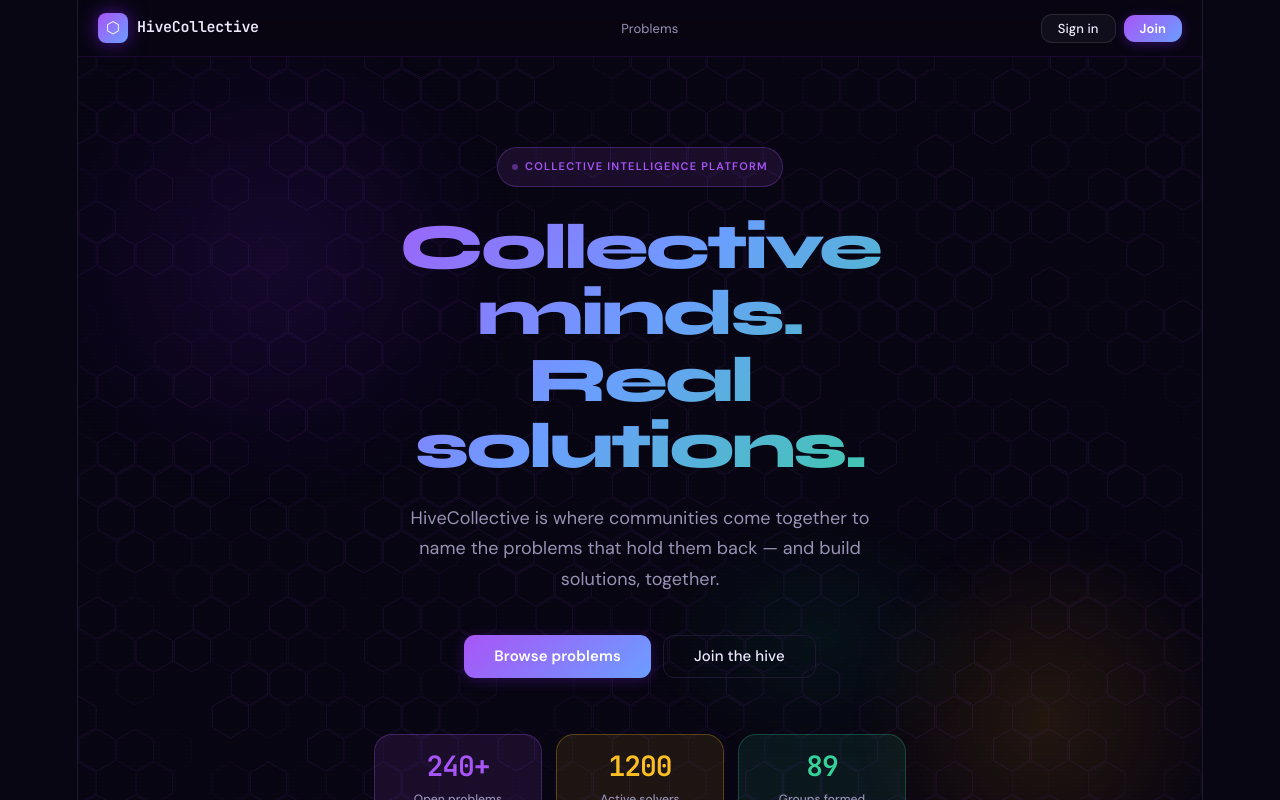
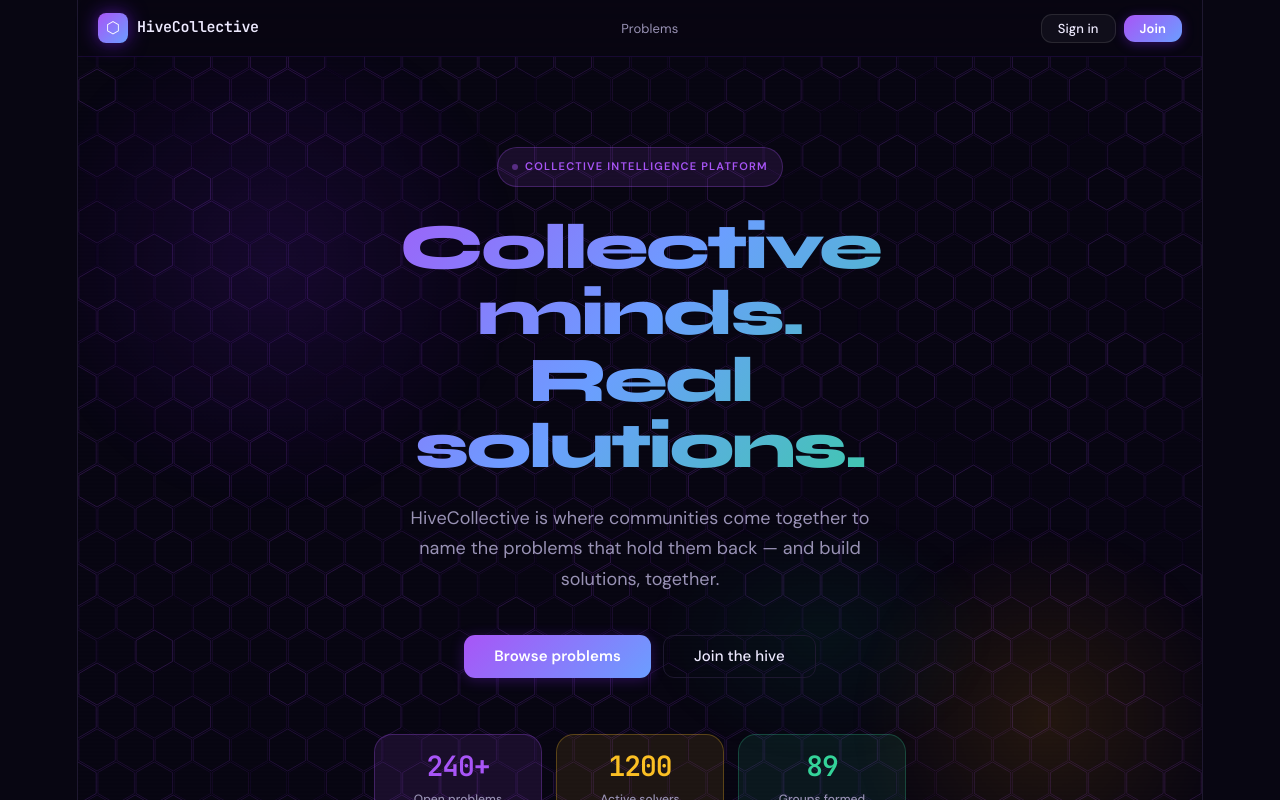
Before and after one commit to eagyeibo/hivecollective-frontend, a React app: page / in a window 1280 px wide. Shown: the top 800 px of the page. Built offline with nearby package versions, Linux system fonts and the light colour scheme; no server answers; the HTML template or start-up script is replaced by a standard one.

Commit message:
Add hex grid to all pages

```diff
--- a/src/App.jsx
+++ b/src/App.jsx
@@ -313,9 +313,12 @@ function HomePage() {
 
 function Layout({ children }) {
   return (
-    <>
+     <>
       <Navbar />
-      <main>{children}</main>
+      <main style={{ position: 'relative', overflow: 'hidden' }}>
+        <HexCanvas />
+        {children}
+      </main>
     </>
   );
 }
```
